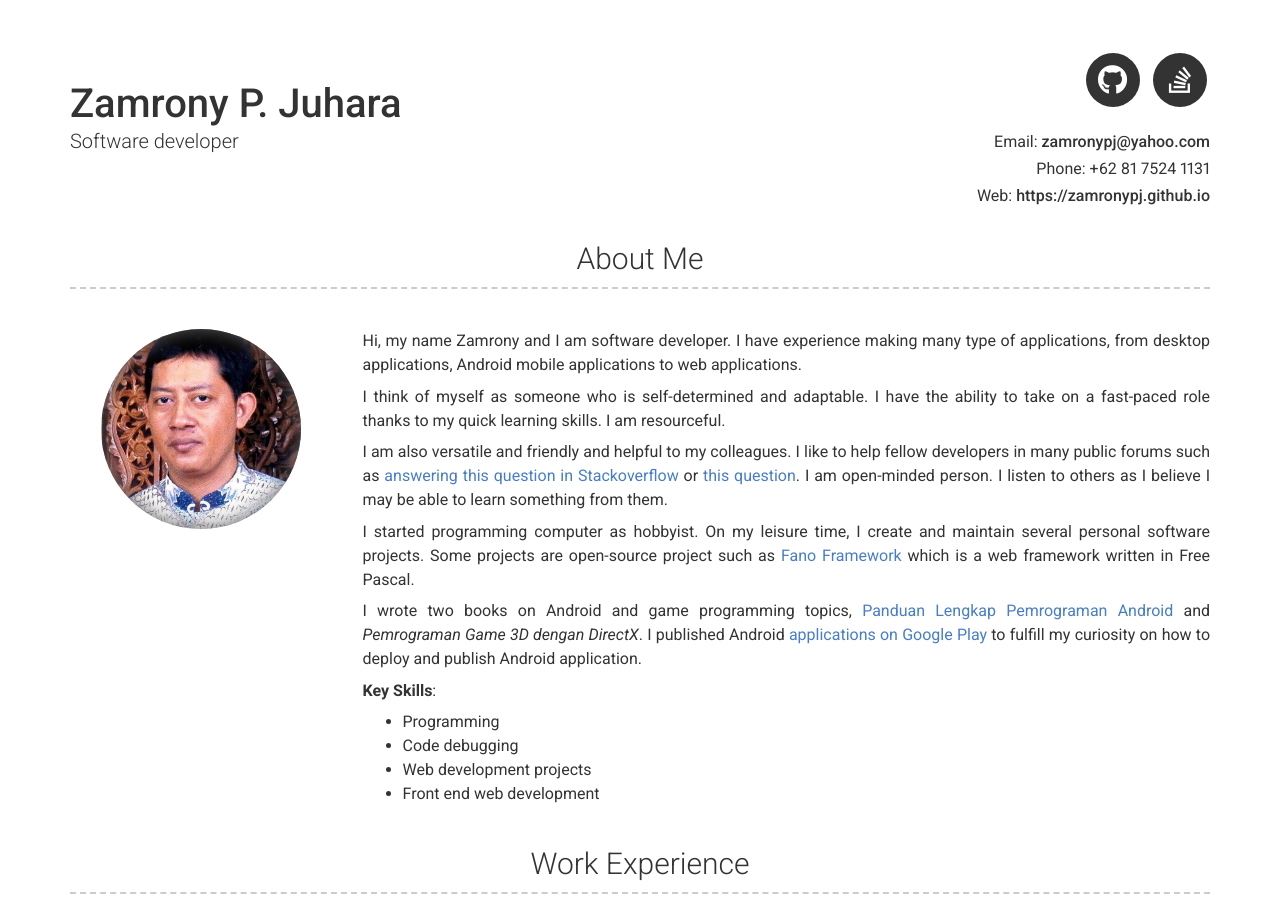
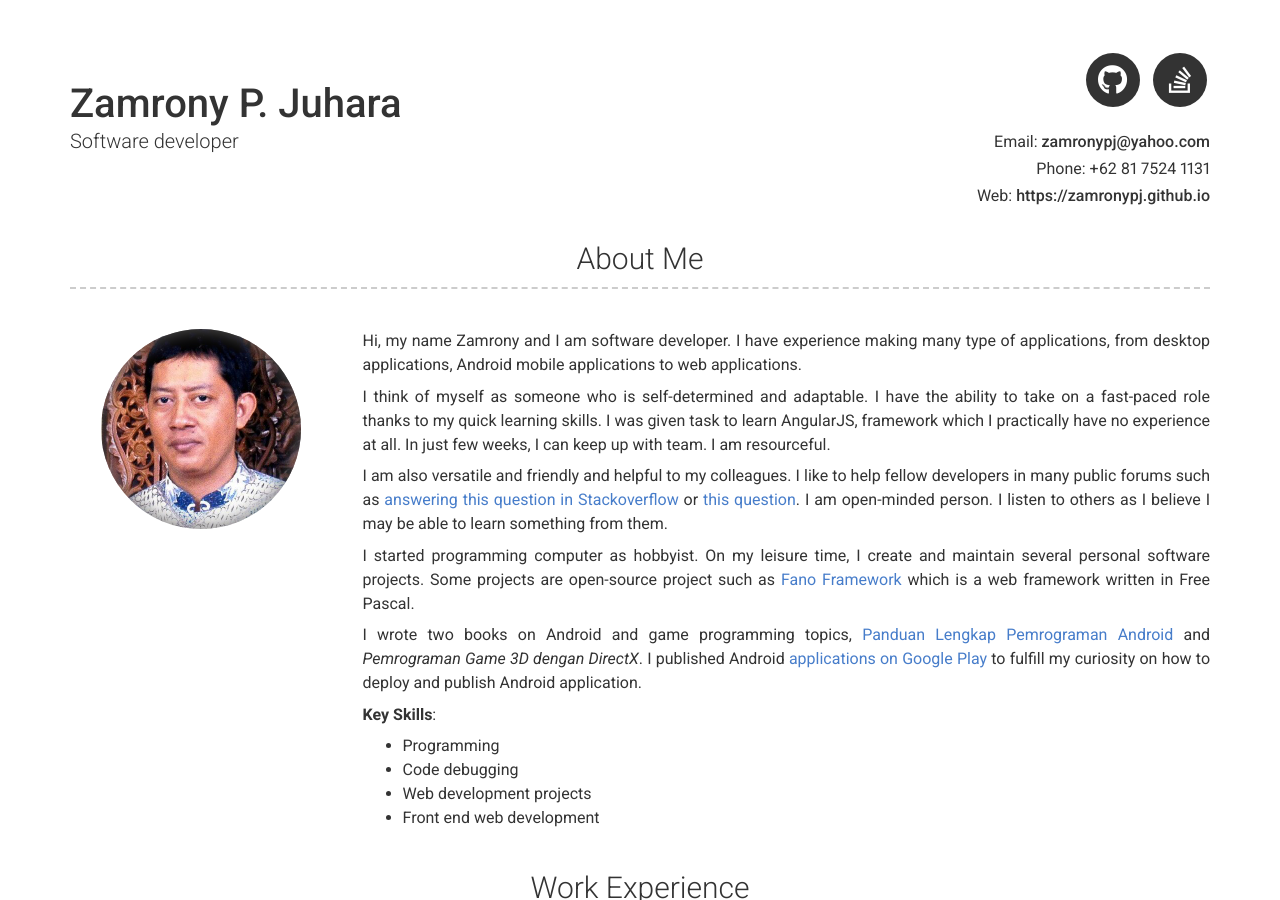
Before and after one commit to zamronypj/zamronypj.github.io, a Jekyll site: the page built from index.md, in a window 1280 px wide and 900 px high. Built offline with Jekyll 4.4.1, drawn with Linux system fonts in a browser that asks for light colours; nearby versions of some CDN libraries; a script that is not in the unit is left out.

Commit message:
improve content

```diff
--- a/_config.yml
+++ b/_config.yml
@@ -56,7 +56,8 @@ about_content: | # this will include new lines to allow paragraphs
     many type of applications, from desktop applications, Android mobile applications to
     web applications.
 
-    I think of myself as someone who is self-determined and adaptable. I have the ability to take on a fast-paced role thanks to my quick learning skills. I am resourceful.
+    I think of myself as someone who is self-determined and adaptable. I have the ability to take on a fast-paced role thanks to my quick learning skills.
+    I was given task to learn AngularJS, framework which I practically have no experience at all. In just few weeks, I can keep up with team. I am resourceful.
 
     I am also versatile and friendly and helpful to my colleagues. I like to help fellow developers in many public forums such as [answering this question in Stackoverflow](https://stackoverflow.com/questions/14054122/associate-an-object-with-marker-google-map-v2/39122553#39122553) or [this question](https://stackoverflow.com/questions/48738176/constraintlayout-how-to-align-centers-of-two-views-vertically/48738272#48738272).
     I am open-minded person. I listen to others as I believe I may be able to learn something from them.
```
